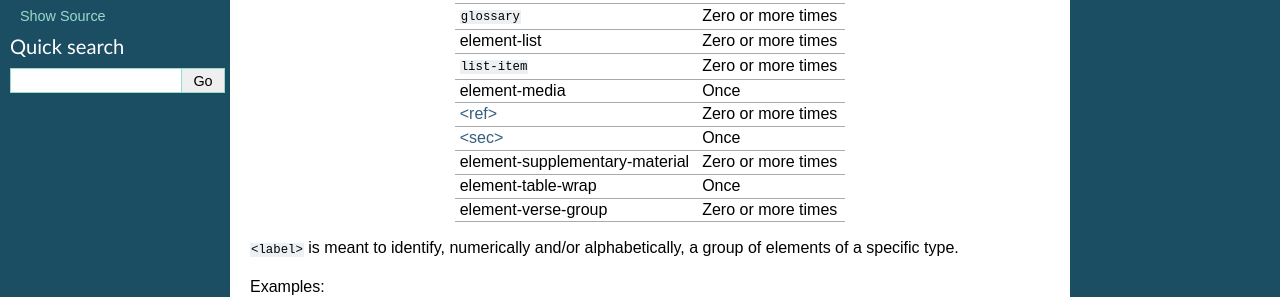
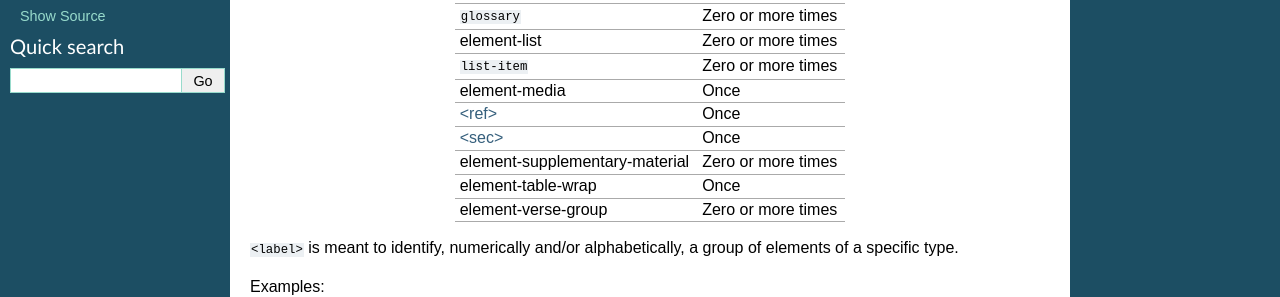
Before and after one commit to erudit/erudit-ps-documentation, a Sphinx documentation site: the page built from docs/source/tagset/element-label.rst, in a window 1280 px wide. Shown: the part 296-593 px from the top of the page. Built offline with Sphinx 7.4.7, drawn with Linux system fonts in a browser that asks for light colours.

```diff
--- a/docs/source/tagset/element-label.rst
+++ b/docs/source/tagset/element-label.rst
@@ -30,7 +30,7 @@
 +----------------------------------------+--------------------+
 | :ref:`element-media`                   | Once               |
 +----------------------------------------+--------------------+
-| :ref:`element-ref`                     | Zero or more times |
+| :ref:`element-ref`                     | Once               |
 +----------------------------------------+--------------------+
 | :ref:`element-sec`                     | Once               |
 +----------------------------------------+--------------------+
```
